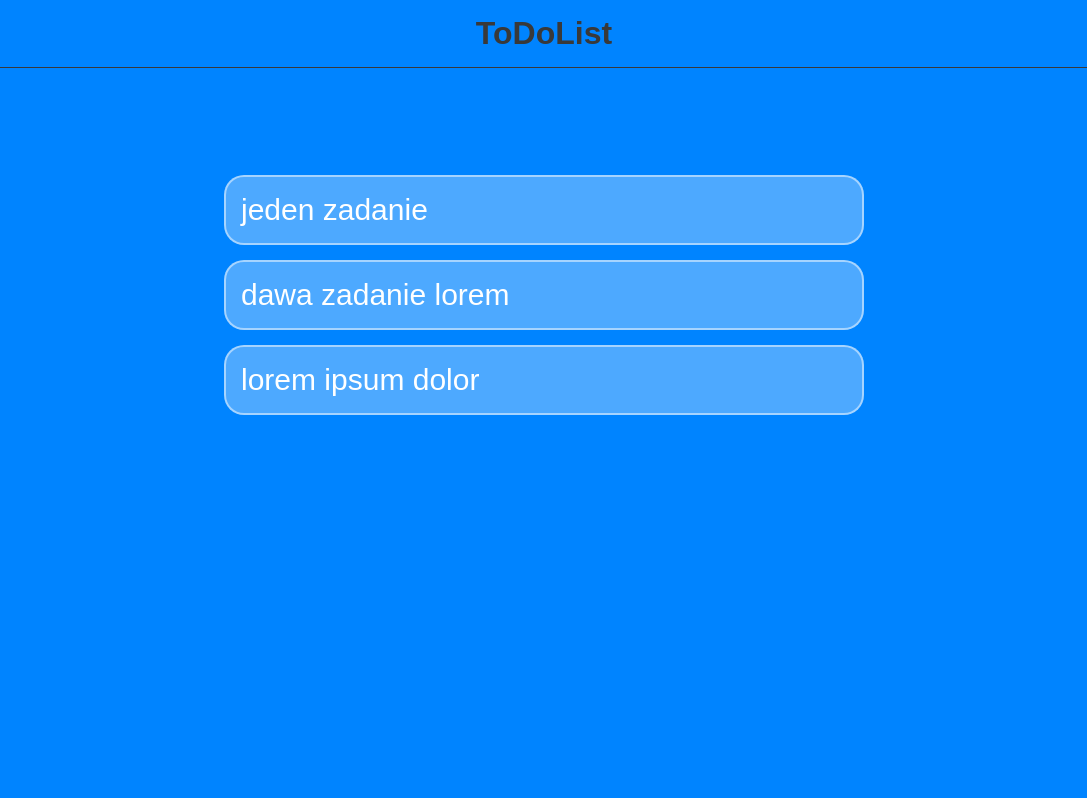
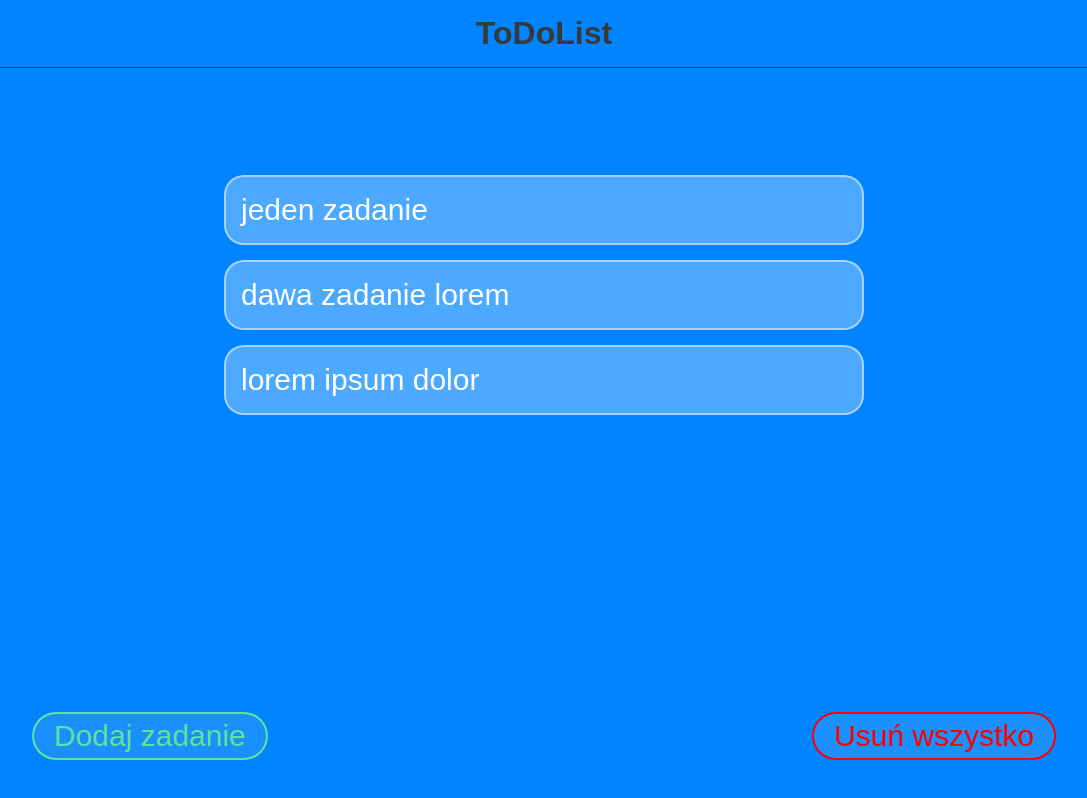
Before and after one commit to oktdib96/ToDoList-ReactAPP, a React (Create React App) app: page / in a window 1280 px wide. Shown: the whole page, without its empty margins (96-1183 px from the left). Built offline with nearby package versions, Linux system fonts and the light colour scheme.

Commit message:
Add two StyledButtons

```diff
--- a/package.json
+++ b/package.json
@@ -9,6 +9,7 @@
     "react": "^18.0.0",
     "react-dom": "^18.0.0",
     "react-scripts": "5.0.0",
+    "styled-components": "^5.3.5",
     "web-vitals": "^2.1.4"
   },
   "scripts": {
--- a/src/App.js
+++ b/src/App.js
@@ -2,6 +2,7 @@ import React, { Component } from "react";
 import TasksList from "./components/TasksList";
 import Header from "./components/Header";
 import "./css/App.css";
+import { StyledButton } from "./components/StyledButton";
 
 class App extends Component {
   state = {
@@ -17,6 +18,8 @@ class App extends Component {
       <div className="app">
         <Header />
         <TasksList />
+        <StyledButton>Dodaj zadanie</StyledButton>
+        <StyledButton primary>Usuń wszystko</StyledButton>
       </div>
     );
   }
--- /dev/null
+++ b/src/components/StyledButton.js
@@ -0,0 +1,19 @@
+import styled from "styled-components";
+export const StyledButton = styled.button`
+  position: absolute;
+  bottom: 5%;
+  ${(props) => (props.primary ? "right: 10%" : "left: 10%")};
+  font-size: 30px;
+  background-color: rgba(254, 255, 255, 0.1);
+  border: ${(props) =>
+    props.primary ? "2px solid red" : "2px solid rgba(105, 235, 142, 0.9)"};
+  border-radius: 25px;
+  padding: 5px 20px;
+  cursor: pointer;
+  transition: 0.2s;
+  color: ${(props) => (props.primary ? "red" : "rgba(105, 235, 142, 0.9)")};
+  &:hover {
+    padding: 5px 30px;
+    background-color: rgba(254, 255, 255, 0);
+  }
+`;
```
Also changed, not shown: 1 other file (tests, documents, lock files or other folders).
